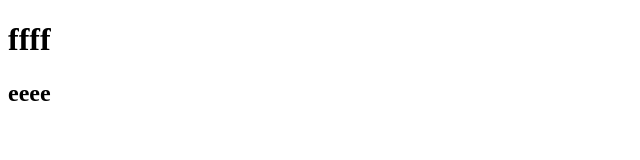
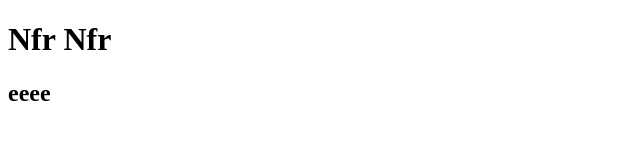
Before and after one commit to Marleei/test_repo, a plain HTML site: page index.html in a window 1280 px wide. Shown: the whole page, without its empty margins (0-640 px from the left). Drawn offline with Linux system fonts and the light colour scheme.

```diff
--- a/index.html
+++ b/index.html
@@ -6,7 +6,7 @@
     <title>Document</title>
 </head>
 <body>
-    <h1>ffff</h1>
+    <h1>Nfr Nfr</h1>
     <h2>eeee</h2>
 </body>
 </html>
```
